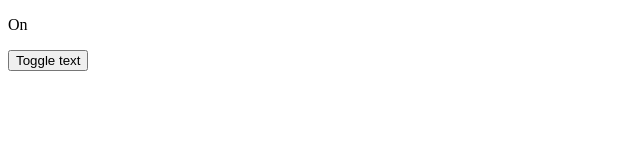
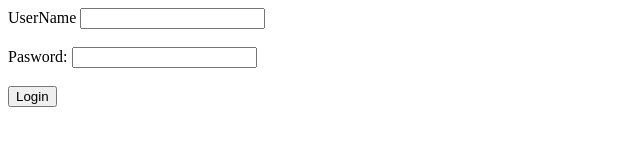
Before and after one commit to rajpuc/Javascript-Learning, a plain HTML site: page 04/index.html in a window 1280 px wide. Shown: the whole page, without its empty margins (0-640 px from the left). Drawn offline with Linux system fonts and the light colour scheme.

Commit message:
c14: Dom manupulation example 2: manupulating form

```diff
--- a/04/index.html
+++ b/04/index.html
@@ -6,14 +6,26 @@
     <title>Dom</title>
 </head>
 <body>
-    <p id="toggle">On</p>
-    <button onclick="toggleText()">Toggle text</button>
+    <form onsubmit="login(event)" >
+        <label  for="userName">UserName</label>
+        <input id="userName" type="text">
+        <br><br>
+        <label for="pass">Pasword:</label>
+        <input id="pass" type="password">
+        <br><br>
+        <button type="submit">Login</button>
+
+    </form>
+    <h1 id="msg"></h1>
+    <script>
+        function login(e){
+           e.preventDefault();
+           const userName= document.querySelector("#userName").value;
+        // console.log(userName);
+           const msg= document.querySelector("#msg");
+           msg.textContent = userName;
+        }
+    </script>
 </body>
-<script>
-    function toggleText(){
-       const text=  document.getElementById('toggle');
-       text.textContent = text.textContent==="On" ? "Off" : "On";
-       text.style.backgroundColor = text.style.backgroundColor ==="white" ? "red" : "white";
-    }
-</script>
+
 </html>
```
